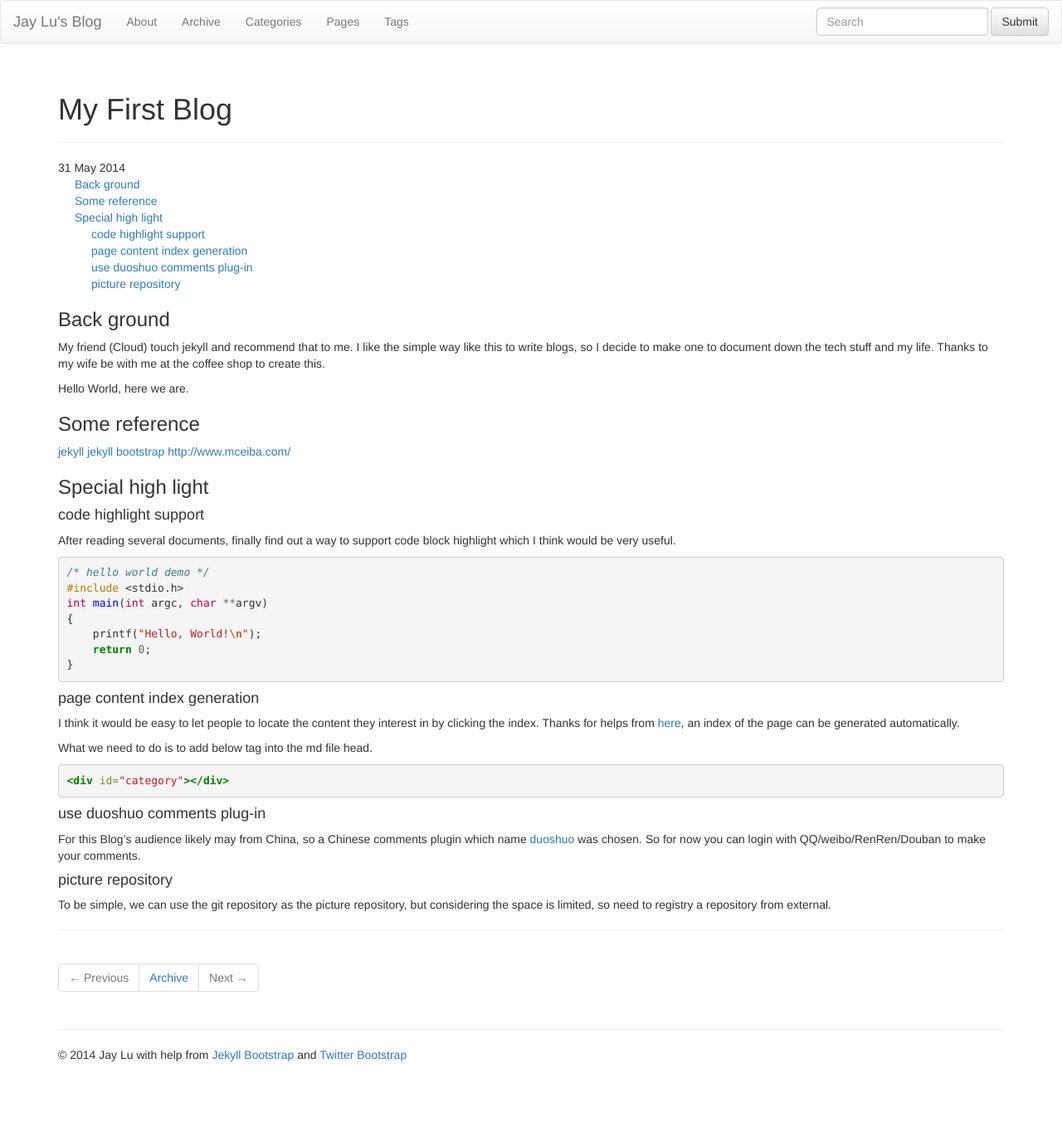
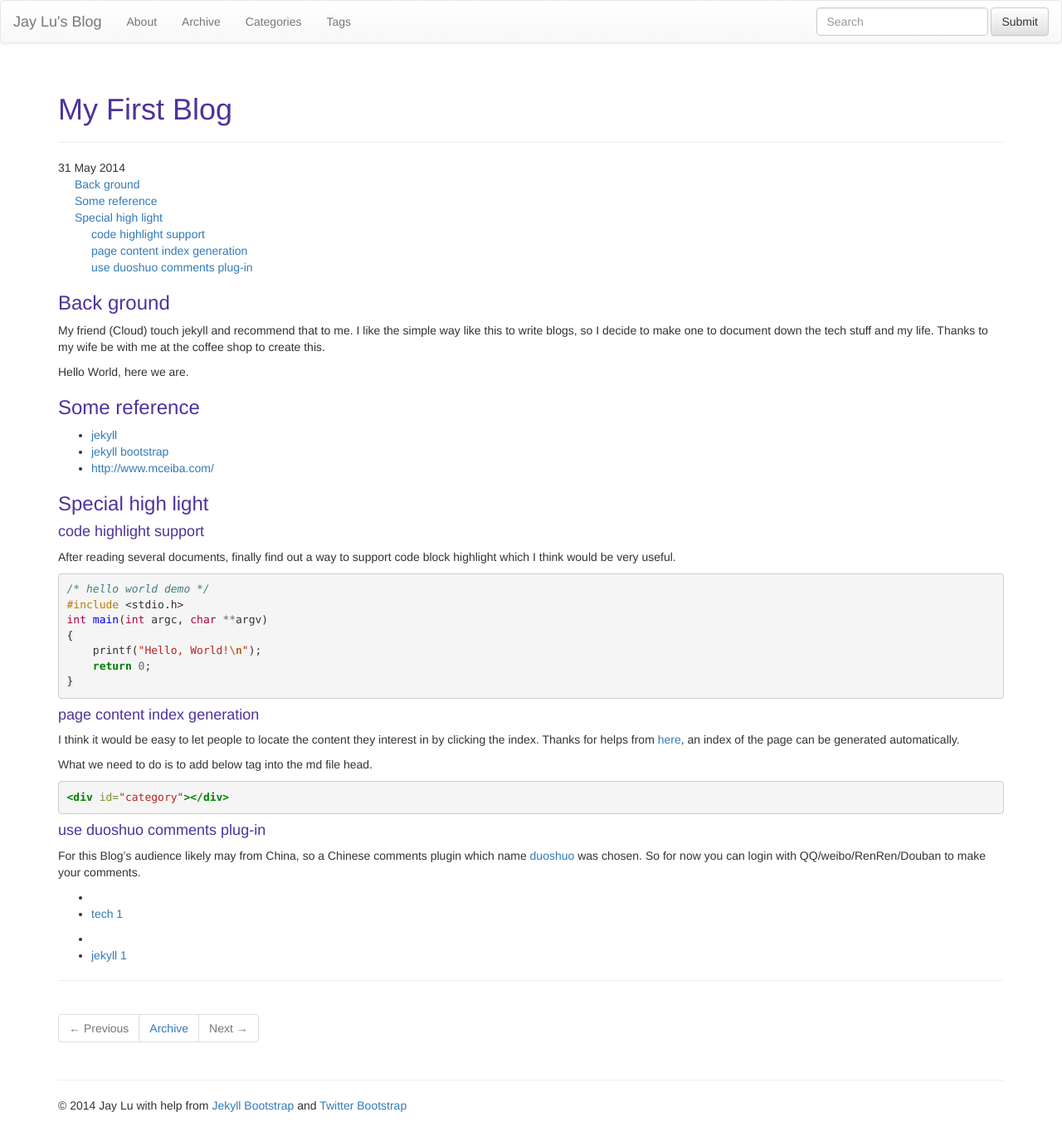
Before and after one commit to jaylu/blog-archive, a Jekyll site: the page built from _posts/2014-05-31-my-first-blog.md, in a window 1280 px wide. Shown: the whole page at 83% size. Built offline with Jekyll 4.4.1, drawn with Linux system fonts in a browser that asks for light colours; nearby versions of some CDN libraries; library files that are not in the unit come from our copies; comment, search, counter and statistics services are not loaded; before the commit the page ends 1291 px from its top, so only the background shows below that.

Commit message:
change some font stuff

```diff
--- a/_includes/introduction.md
+++ b/_includes/introduction.md
@@ -1,5 +1,3 @@
-<div id="category"></div>
-
 ### Back ground
 
 My friend (Cloud) touch jekyll and recommend that to me. I like the simple way like this to write blogs, so I decide to make one to document down the tech stuff and my life.  Thanks to my wife be with me at the coffee shop to create this.
@@ -8,9 +6,9 @@ Hello World, here we are.
 
 ### Some reference
 
-[jekyll](#)
-[jekyll bootstrap](http://jekyllbootstrap.com/)
-[http://www.mceiba.com/](http://www.mceiba.com/develop/jekyll-introduction.html)
+* [jekyll](#)
+* [jekyll bootstrap](http://jekyllbootstrap.com/)
+* [http://www.mceiba.com/](http://www.mceiba.com/develop/jekyll-introduction.html)
 
 ### Special high light
 
@@ -41,8 +39,4 @@ What we need to do is to add below tag into the md file head.
 
 #### use duoshuo comments plug-in
 
-For this Blog's audience likely may from China, so a Chinese comments plugin which name [duoshuo](www.duoshuo.com) was chosen. So for now you can login with QQ/weibo/RenRen/Douban to make your comments.
-
-#### picture repository
-
-To be simple, we can use the git repository as the picture repository, but considering the space is limited, so need to registry a repository from external.
+For this Blog's audience likely may from China, so a Chinese comments plugin which name [duoshuo](http://www.duoshuo.com) was chosen. So for now you can login with QQ/weibo/RenRen/Douban to make your comments.
--- a/_includes/themes/bootstrap-3/default.html
+++ b/_includes/themes/bootstrap-3/default.html
@@ -22,6 +22,9 @@
 
     <!-- Custom styles -->
     <link href="{{ ASSET_PATH }}/css/style.css?body=1" rel="stylesheet" type="text/css" media="all">
+    <!-- customized -->
+    <link rel="stylesheet" type="text/css" href="/assets/css/pygments.css">
+    <link rel="stylesheet" type="text/css" href="/assets/css/custom-bootstrap.css">
 
     <!-- HTML5 Shim and Respond.js IE8 support of HTML5 elements and media queries -->
     <!-- WARNING: Respond.js doesn't work if you view the page via file:// -->
@@ -102,8 +105,7 @@
 <script src="{{ ASSET_PATH }}/bootstrap/js/bootstrap.min.js"></script>
 
 
-<!-- pygments -->
-<link rel="stylesheet" type="text/css" href="/assets/css/pygments.css">
+
 
 <!-- to generate the category -->
 
--- a/_includes/themes/bootstrap-3/post.html
+++ b/_includes/themes/bootstrap-3/post.html
@@ -8,6 +8,7 @@
       <span>{{ page.date | date_to_long_string }}</span>
     </div>
     <div class="content">
+        <div id="category"></div>
       {{ content }}
     </div>
 
--- a/_posts/2014-05-31-my-first-blog.md
+++ b/_posts/2014-05-31-my-first-blog.md
@@ -2,8 +2,8 @@
 layout: post
 title: "My First Blog"
 description: ""
-category:
-tags: []
+category: tech
+tags: [jekyll]
 ---
 {% include JB/setup %}
 {% include introduction.md %}
--- /dev/null
+++ b/assets/css/custom-bootstrap.css
@@ -0,0 +1,3 @@
+h1, h2, h2, h3, h4 {
+    color: #4e339b;
+}
--- a/pages.html
+++ b/pages.html
@@ -2,7 +2,6 @@
 layout: page
 title: Pages
 header: Pages
-group: navigation
 ---
 {% include JB/setup %}
 
```
Also changed, not shown: index.md (+3 -0 lines).
